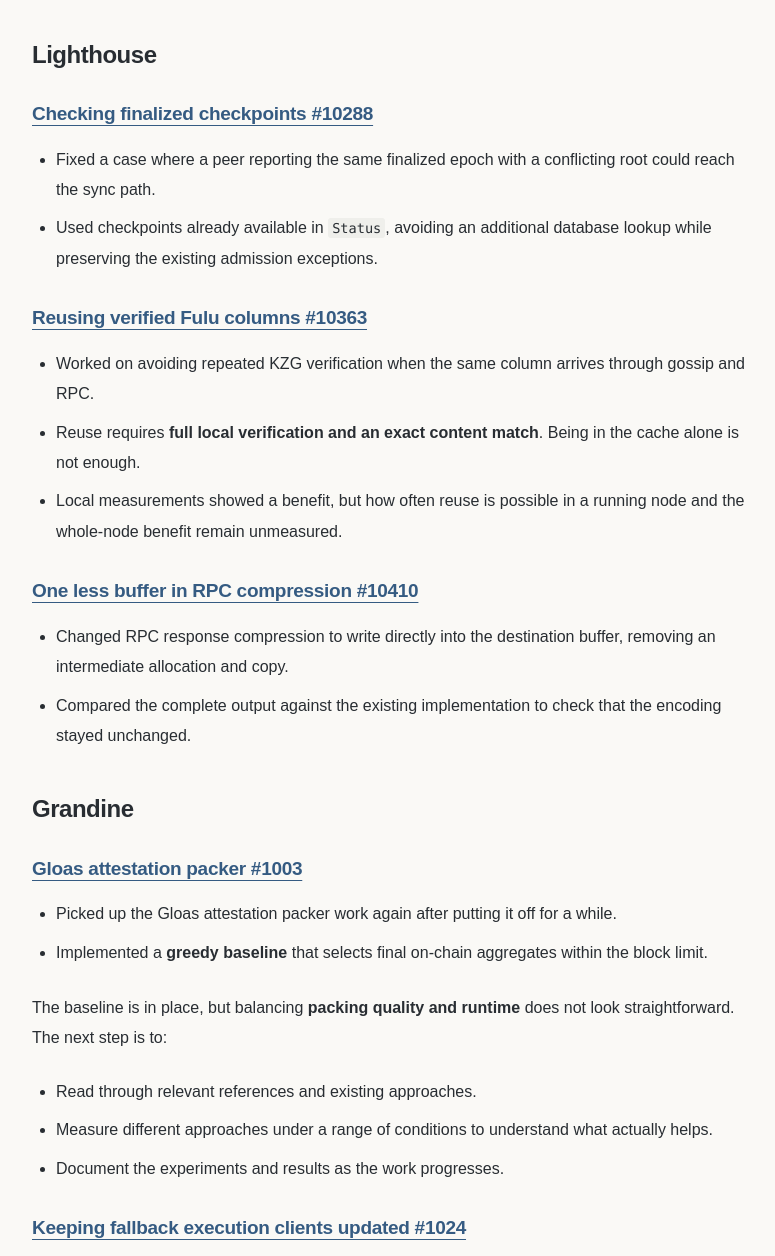
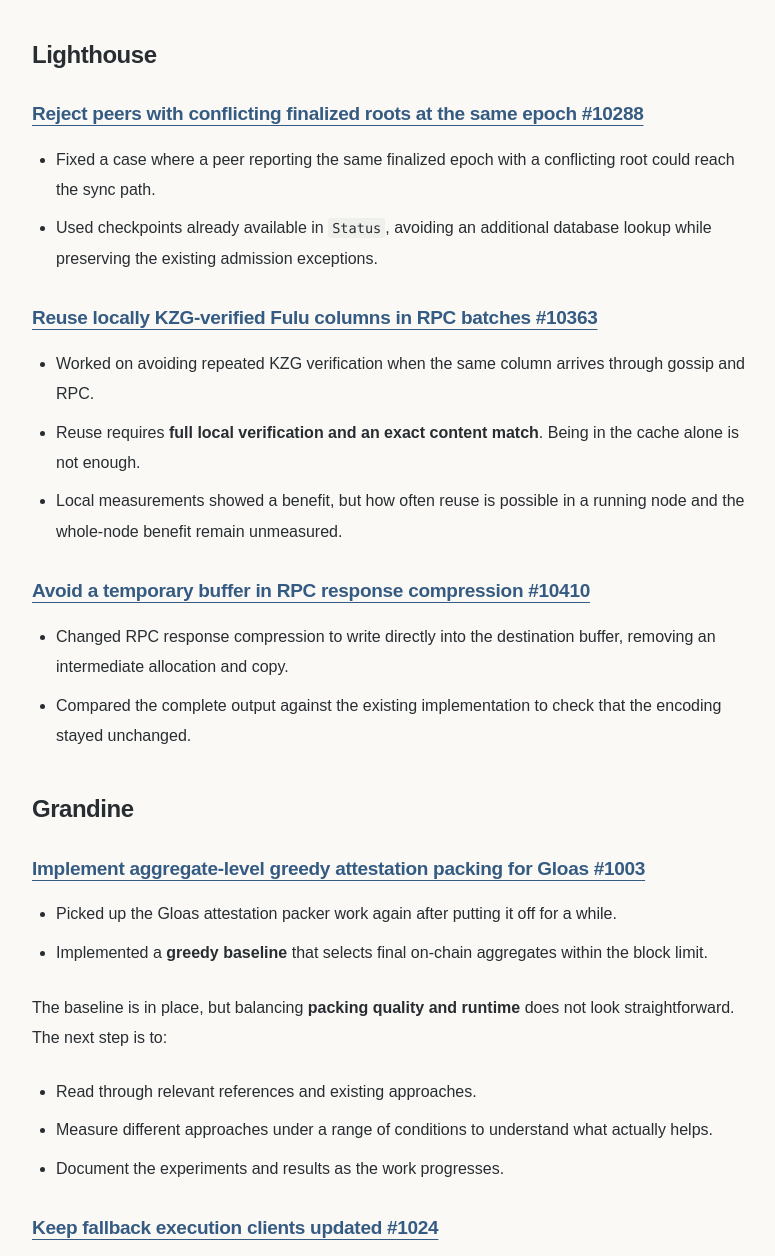
Before and after one commit to 0u-Y/0u-Y.github.io, an Astro site: page /posts/open-source-2026-10 in a window 1280 px wide. Shown: the part 486-1742 px from the top of the page, without its empty margins (248-1023 px from the left). Built offline with nearby package versions, Linux system fonts and the light colour scheme; Astro itself is replaced by a stand-in of ours; some packages are replaced by stand-ins of ours.

Commit message:
Align PR headings with source titles and update introduction

```diff
--- a/astro-paper.config.ts
+++ b/astro-paper.config.ts
@@ -4,7 +4,7 @@ import { defineAstroPaperConfig } from "./src/types/config";
 export const profile = {
   name: "YoungWoo Yang",
   introduction:
-    "I study Ethereum clients and distributed systems, and contribute to open source. This is where I keep questions, experiments, and work in progress.",
+    "I contribute to Ethereum clients and study blockchain systems. Here, I share notes on core development, research papers, and experiments",
   github: "https://github.com/0u-Y",
   email: "",
   interests: [
--- a/src/content/posts/open-source-2026-10.md
+++ b/src/content/posts/open-source-2026-10.md
@@ -13,25 +13,25 @@ In October, I continued working on Lighthouse and Grandine, covering peer handli
 
 ## Lighthouse
 
-### [Checking finalized checkpoints #10288](https://github.com/sigp/lighthouse/pull/10288)
+### [Reject peers with conflicting finalized roots at the same epoch #10288](https://github.com/sigp/lighthouse/pull/10288)
 
 - Fixed a case where a peer reporting the same finalized epoch with a conflicting root could reach the sync path.
 - Used checkpoints already available in `Status`, avoiding an additional database lookup while preserving the existing admission exceptions.
 
-### [Reusing verified Fulu columns #10363](https://github.com/sigp/lighthouse/pull/10363)
+### [Reuse locally KZG-verified Fulu columns in RPC batches #10363](https://github.com/sigp/lighthouse/pull/10363)
 
 - Worked on avoiding repeated KZG verification when the same column arrives through gossip and RPC.
 - Reuse requires **full local verification and an exact content match**. Being in the cache alone is not enough.
 - Local measurements showed a benefit, but how often reuse is possible in a running node and the whole-node benefit remain unmeasured.
 
-### [One less buffer in RPC compression #10410](https://github.com/sigp/lighthouse/pull/10410)
+### [Avoid a temporary buffer in RPC response compression #10410](https://github.com/sigp/lighthouse/pull/10410)
 
 - Changed RPC response compression to write directly into the destination buffer, removing an intermediate allocation and copy.
 - Compared the complete output against the existing implementation to check that the encoding stayed unchanged.
 
 ## Grandine
 
-### [Gloas attestation packer #1003](https://github.com/grandinetech/grandine/pull/1003)
+### [Implement aggregate-level greedy attestation packing for Gloas #1003](https://github.com/grandinetech/grandine/pull/1003)
 
 - Picked up the Gloas attestation packer work again after putting it off for a while.
 - Implemented a **greedy baseline** that selects final on-chain aggregates within the block limit.
@@ -42,7 +42,7 @@ The baseline is in place, but balancing **packing quality and runtime** does not
 - Measure different approaches under a range of conditions to understand what actually helps.
 - Document the experiments and results as the work progresses.
 
-### [Keeping fallback execution clients updated #1024](https://github.com/grandinetech/grandine/pull/1024)
+### [Keep fallback execution clients updated #1024](https://github.com/grandinetech/grandine/pull/1024)
 
 - Kept fallback execution clients updated even when the preferred endpoint succeeds. The aim is to keep them ready to take over if the preferred client fails.
 - Ran two Geth instances to check synchronization and recovery.
```
